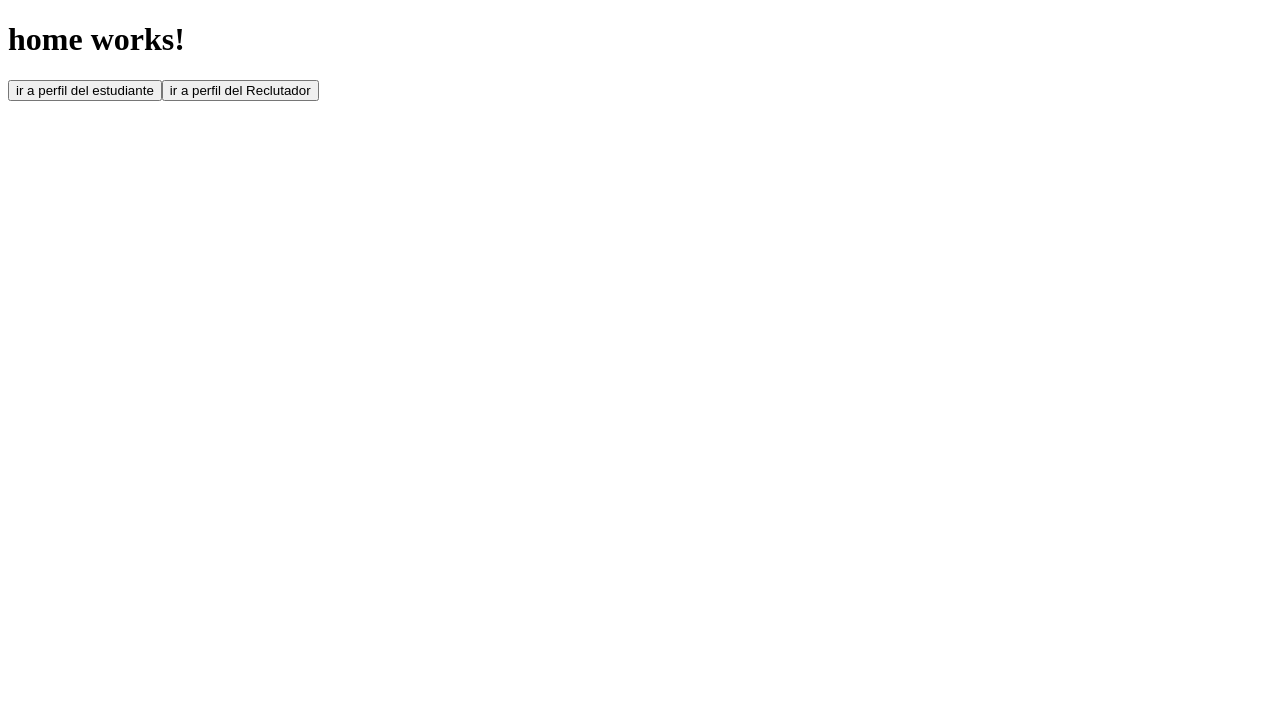
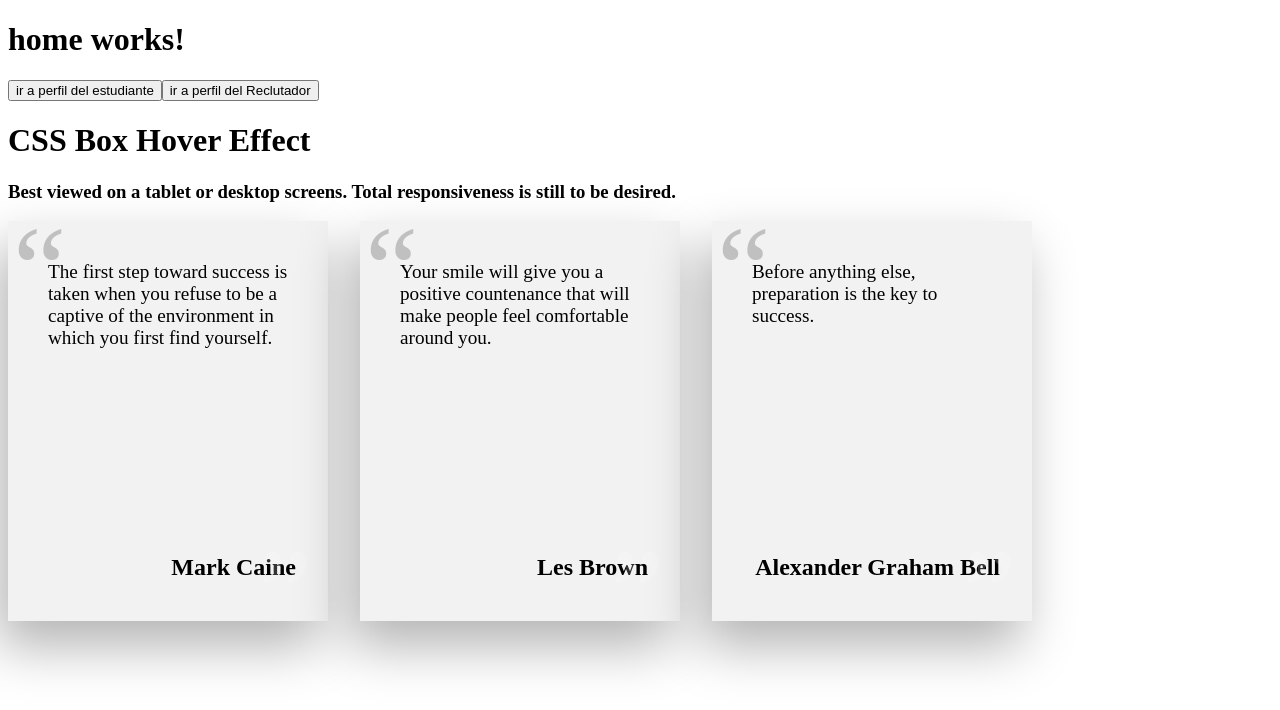
Before and after one commit to emilianoInsfran/univ, an Angular app: page / in a window 1280 px wide. Shown: the top 710 px of the page. Built offline with nearby package versions, Linux system fonts and the light colour scheme.

Commit message:
style :)

```diff
--- a/src/app/home/home.component.html
+++ b/src/app/home/home.component.html
@@ -1,3 +1,29 @@
 <h1>home works!</h1>
 <button (click)="gotoPage('/perfilEstudiante')">ir a perfil del estudiante</button>
 <button (click)="gotoPage('/perfilReclutador')">ir a perfil del Reclutador</button>
+
+<h1>CSS Box Hover Effect</h1>
+  <h3>Best viewed on a tablet or desktop screens. Total responsiveness is still to be desired.</h3>
+  <div class="quotes">
+    <div class="card">
+      <div class="box box1">
+        <p>The first step toward success is taken when you refuse to be a captive of the environment in which you first find yourself. </p>
+        <h2>Mark Caine</h2>
+      </div>
+      <div class="bg"></div>
+    </div>
+    <div class="card">
+      <div class="box box2">
+        <p>Your smile will give you a positive countenance that will make people feel comfortable around you. </p>
+        <h2>Les Brown</h2>
+      </div>
+      <div class="bg"></div>
+    </div>
+    <div class="card">
+      <div class="box box3">
+        <p>Before anything else, preparation is the key to success. </p>
+        <h2>Alexander Graham Bell</h2>
+      </div>
+      <div class="bg"></div>
+    </div>
+  </div>
--- a/src/app/home/home.component.scss
+++ b/src/app/home/home.component.scss
@@ -0,0 +1,123 @@
+body {
+    font-family: 'Poppins', sans-serif;
+    margin: 0;
+    padding: 0;
+    display: flex;
+    flex-direction: column;
+    justify-content: center;
+    align-items: center;
+    min-height: 100vh;
+    -webkit-font-smoothing: antialiased;
+    -moz-osx-font-smoothing: grayscale;
+  }
+
+  .quotes {
+    width: 80vw;
+    min-height: 400px;
+    display: flex;
+    flex-wrap: wrap;
+    justify-content: space-between;
+    z-index: 2;
+  }
+
+  .quotes .box {
+    position: relative;
+    width: 25vw;
+    height: 50vh;
+    min-height: 320px;
+    background: #f2f2f2;
+    overflow: hidden;
+    transition: all 0.5s ease-in;
+    z-index: 2;
+    box-sizing: border-box;
+    padding: 30px;
+    box-shadow: -10px 25px 50px rgba(0, 0, 0, 0.3);
+  }
+
+  .quotes .box::before {
+    content: '\201C';
+    position: absolute;
+    top: -20px;
+    left: 5px;
+    width: 100%;
+    height: 100%;
+    font-size: 120px;
+    opacity: 0.2;
+    background: transparent;
+    pointer-events: none;
+  }
+
+  .quotes .box::after {
+    content: '\201D';
+    position: absolute;
+    bottom: -10%;
+    right: 5%;
+    font-size: 120px;
+    opacity: 0.2;
+    background: transparent;
+    filter: invert(1);
+    pointer-events: none;
+  }
+
+  .quotes .box p {
+    margin: 0;
+    padding: 10px;
+    font-size: 1.2rem;
+  }
+
+  .quotes .box h2 {
+    position: absolute;
+    margin: 0;
+    padding: 0;
+    bottom: 10%;
+    right: 10%;
+    font-size: 1.5rem;
+  }
+
+  .quotes .box:hover {
+    color: #f2f2f2;
+    box-shadow: 20px 50px 100px rgba(0, 0, 0, 0.5);
+  }
+
+  .quotes .bg {
+    position: absolute;
+    top: 0;
+    left: 0;
+    z-index: 1;
+    opacity: 0;
+    transition: all 0.5s ease-in;
+    pointer-events: none;
+    width: 100%;
+    height: 200%;
+    overflow: hidden;
+  }
+
+  .quotes .box.box1:hover,
+  .quotes .box.box1:hover~.bg {
+    opacity: 1;
+    background: #e2a9e5;
+  background: -moz-linear-gradient(-45deg, #e2a9e5 15%, #2b94e5 100%);
+  background: -webkit-linear-gradient(-45deg, #e2a9e5 15%,#2b94e5 100%);
+  background: linear-gradient(135deg, #e2a9e5 15%,#2b94e5 100%);
+  filter: progid:DXImageTransform.Microsoft.gradient( startColorstr='#e2a9e5', endColorstr='#2b94e5',GradientType=1 );
+  }
+
+  .quotes .box.box2:hover,
+  .quotes .box.box2:hover~.bg {
+    opacity: 1;
+    background: #632c65;
+  background: -moz-linear-gradient(-45deg, #632c65 15%, #56a5e2 100%);
+  background: -webkit-linear-gradient(-45deg, #632c65 15%,#56a5e2 100%);
+  background: linear-gradient(135deg, #632c65 15%,#56a5e2 100%);
+  filter: progid:DXImageTransform.Microsoft.gradient( startColorstr='#632c65', endColorstr='#56a5e2',GradientType=1 );
+  }
+
+  .quotes .box.box3:hover,
+  .quotes .box.box3:hover~.bg {
+    opacity: 1;
+    background: #4b384c;
+  background: -moz-linear-gradient(-45deg, #4b384c 15%, #da5de2 100%);
+  background: -webkit-linear-gradient(-45deg, #4b384c 15%,#da5de2 100%);
+  background: linear-gradient(135deg, #4b384c 15%,#da5de2 100%);
+  filter: progid:DXImageTransform.Microsoft.gradient( startColorstr='#4b384c', endColorstr='#da5de2',GradientType=1 );
+  }
```
